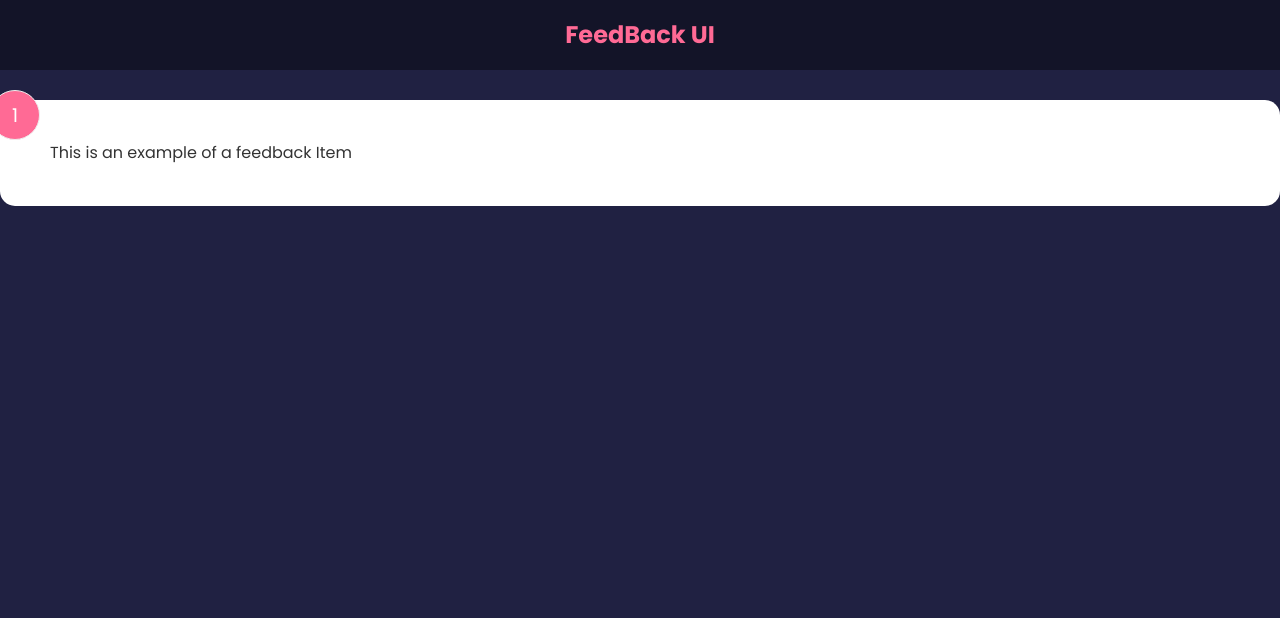
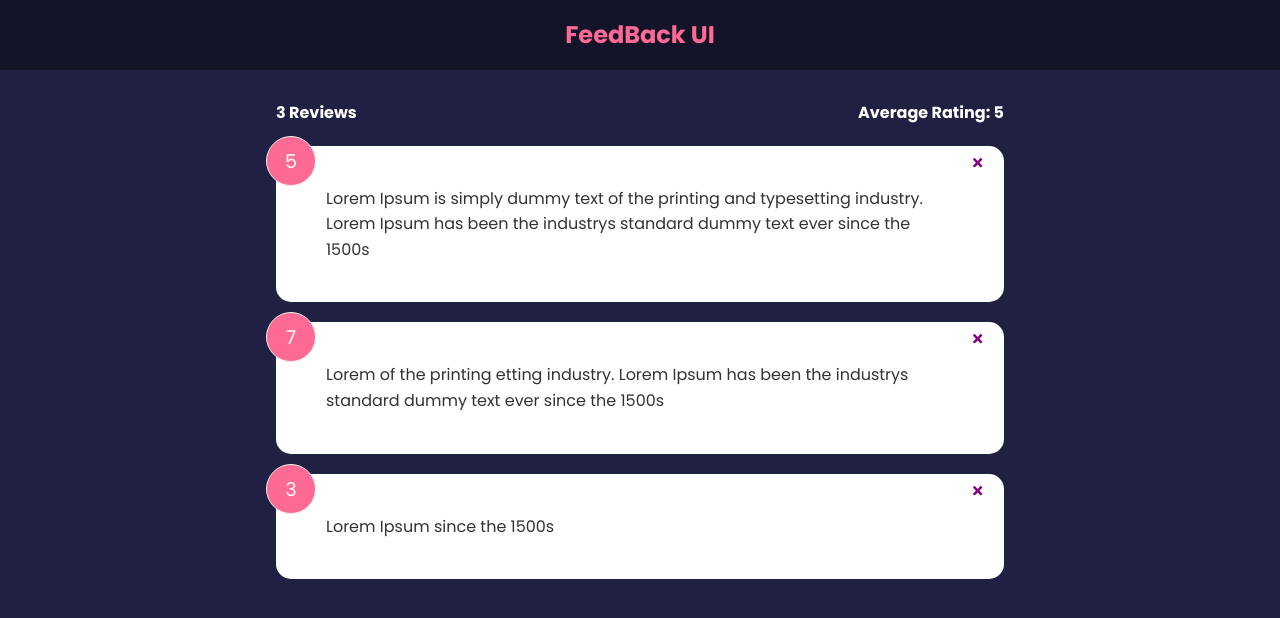
Before and after one commit to huzzii/react-feedback-app, a React (Create React App) app: page / in a window 1280 px wide. Shown: the top 618 px of the page. Built offline with nearby package versions, Linux system fonts and the light colour scheme.

Commit message:
feedback related components added

```diff
--- a/package.json
+++ b/package.json
@@ -8,6 +8,7 @@
     "@testing-library/user-event": "^13.5.0",
     "react": "^17.0.2",
     "react-dom": "^17.0.2",
+    "react-icons": "^4.3.1",
     "react-scripts": "5.0.0",
     "web-vitals": "^2.1.2"
   },
--- a/src/App.js
+++ b/src/App.js
@@ -1,15 +1,26 @@
-import {useState} from 'react'
-import './App.css';
+import React, { useState } from "react";
+import "./App.css";
 import Header from "./components/Header";
-import FeedbackItem from "./components/FeedbackItem";
-import FeedbackData from './data/FeedbackData';
+import FeedbackList from "./components/FeedbackList";
+import FeedbackData from "./data/FeedbackData";
+import FeedbackStats from "./components/FeedbackStats";
 
 function App() {
-  const [feedback, setFeedback] = useState(FeedbackData)
+  const [feedback, setFeedback] = useState(FeedbackData);
+
+  const deleteFeedback = (id) => {
+    if (window.confirm("Are You Sure?")) {
+      setFeedback(feedback.filter((item) => item.id !== id));
+    }
+  };
+
   return (
     <>
-    <Header />
-    <FeedbackItem />
+      <Header />
+      <div className="container">
+        <FeedbackStats feedback={feedback}/>
+        <FeedbackList feedback={feedback} handleDelete={deleteFeedback} />
+      </div>
     </>
   );
 }
--- a/src/components/FeedbackItem.jsx
+++ b/src/components/FeedbackItem.jsx
@@ -1,15 +1,23 @@
-import React, {useState} from 'react'
+import React from "react";
+import { FaTimes } from "react-icons/fa";
+import Card from "../shared/Card";
+import PropTypes from "prop-types";
 
-function FeedbackItem() {
-    const [rating, setRating] = useState("1")
-    const [text, setText] = useState("This is an example of a feedback Item")
+function FeedbackItem({ item, handleDelete }) {
 
-    return (
-        <div className='card'>
-            <div className="num-display">{rating}</div>
-            <div className="text-display">{text}</div>
-        </div>
-    )
+  return (
+    <Card>
+      <div className="num-display">{item.rating}</div>
+      <button className="close" onClick={() => handleDelete(item.id)}>
+        <FaTimes color="purple" />
+      </button>
+      <div className="text-display">{item.text}</div>
+    </Card>
+  );
 }
 
-export default FeedbackItem
+FeedbackItem.propTypes = {
+  item: PropTypes.object.isRequired,
+};
+
+export default FeedbackItem;
--- /dev/null
+++ b/src/components/FeedbackList.js
@@ -0,0 +1,27 @@
+import React from "react";
+import FeedbackItem from "./FeedbackItem";
+import PropTypes from 'prop-types';
+
+export default function FeedbackList({ feedback, handleDelete }) {
+  if (!feedback || feedback.length === 0) {
+    return <p>No Feedback</p>;
+  } else {
+    return (
+      <div className="feedback-list">
+        {feedback.map((item) => (
+            <FeedbackItem key={item.id} item={item} handleDelete={handleDelete} />
+        )
+        )}
+      </div>
+    );
+  }
+}
+FeedbackItem.propTypes = {
+  feedback: PropTypes.arrayOf(
+    PropTypes.shape({
+      id: PropTypes.number.isRequired,
+      text: PropTypes.string.isRequired,
+      rating: PropTypes.string.isRequired,
+    })
+  ),
+};
--- /dev/null
+++ b/src/components/FeedbackStats.js
@@ -0,0 +1,24 @@
+import React from "react";
+import PropTypes from 'prop-types';
+
+function FeedbackStats({ feedback }) {
+  //calculate rating
+  let average = feedback.reduce((acc, cur) => {
+    return acc + cur.rating / feedback.length;
+  }, 0);
+
+  average = average.toFixed(1).replace(/[.,]0$/, "");
+
+  return (
+    <div className="feedback-stats">
+      <h4>{feedback.length} Reviews</h4>
+      <h4>Average Rating: {isNaN(average) ? 0 : average}</h4>
+    </div>
+  );
+}
+
+FeedbackStats.propTypes = {
+    feedback: PropTypes.array.isRequired
+}
+
+export default FeedbackStats;
--- /dev/null
+++ b/src/shared/Card.js
@@ -0,0 +1,21 @@
+import React from 'react'
+import PropTypes from 'prop-types';
+
+function Card({children, reverse}) {
+    return (
+        <div className='card'>
+            {children}
+        </div>
+    )
+}
+
+Card.defaultProps = {
+    reverse:false,
+}
+
+Card.propTypes = {
+    children: PropTypes.node.isRequired,
+    reverse: PropTypes.bool
+}
+
+export default Card
```
Also changed, not shown: 1 other file (tests, documents, lock files or other folders).
